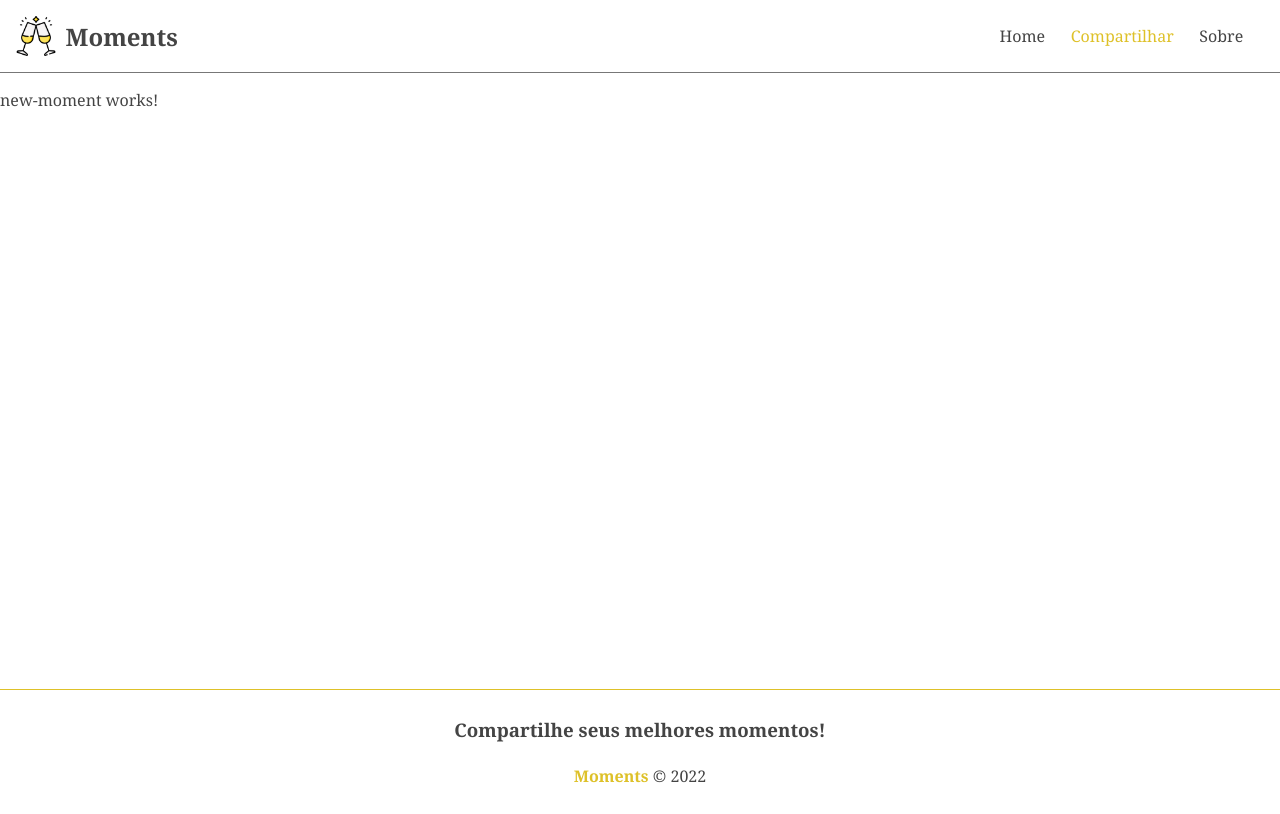
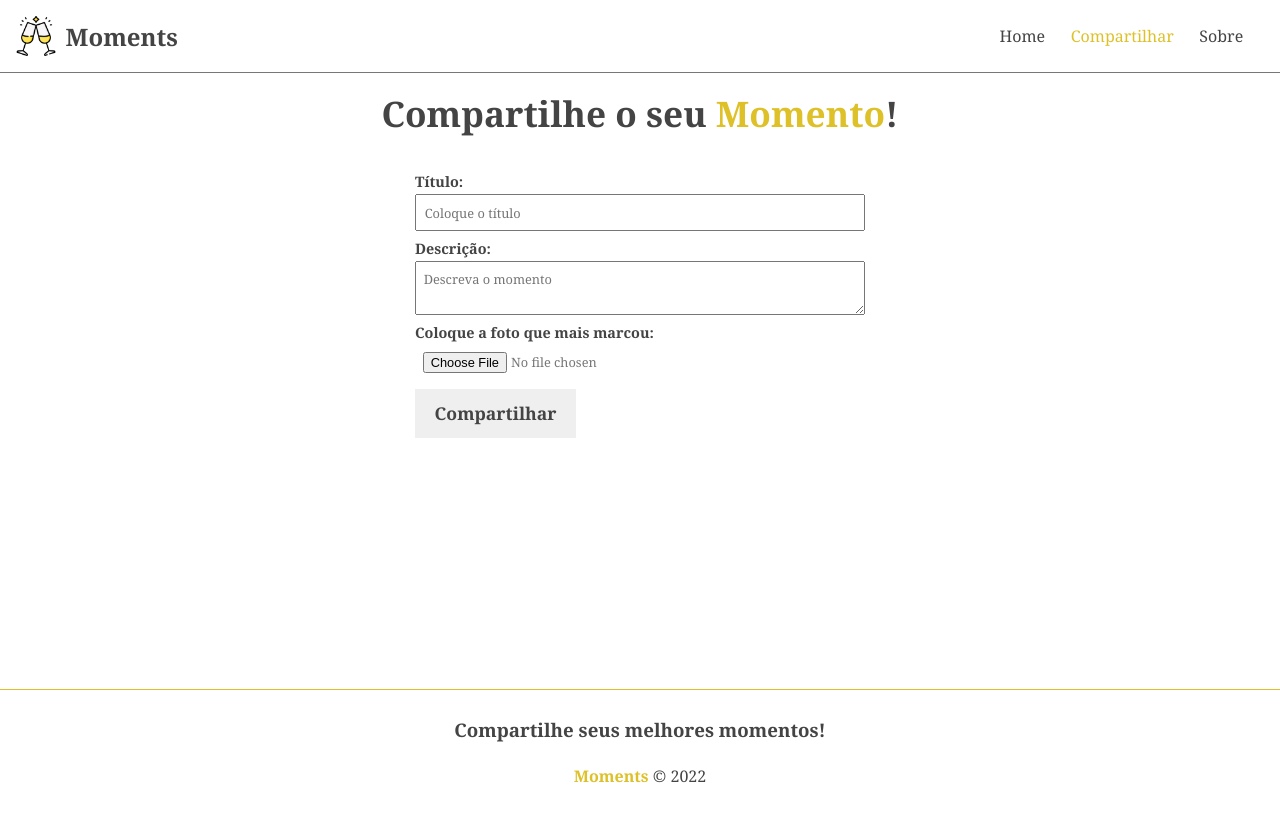
Before and after one commit to randradee/moments, an Angular app: page /moments/new in a window 1280 px wide. Built offline with nearby package versions, Linux system fonts and the light colour scheme.

Commit message:
criado e estilizado modelo de formulário

```diff
--- a/src/app/app.module.ts
+++ b/src/app/app.module.ts
@@ -8,6 +8,7 @@
 import { AboutComponent } from './components/pages/about/about.component';
 import { HomeComponent } from './components/pages/home/home.component';
 import { NewMomentComponent } from './components/pages/new-moment/new-moment.component';
+import { MomentFormComponent } from './components/moment-form/moment-form.component';
 
 @NgModule({
   declarations: [
@@ -16,7 +17,8 @@
     FooterComponent,
     AboutComponent,
     HomeComponent,
-    NewMomentComponent
+    NewMomentComponent,
+    MomentFormComponent
   ],
   imports: [
     BrowserModule,
--- /dev/null
+++ b/src/app/components/moment-form/moment-form.component.html
@@ -0,0 +1,15 @@
+<form>
+  <div class="form-group">
+    <label for="title">Título:</label>
+    <input type="text" placeholder="Coloque o título" required />
+  </div>
+  <div class="form-group">
+    <label for="description">Descrição:</label>
+    <textarea placeholder="Descreva o momento" required></textarea>
+  </div>
+  <div class="form-group">
+    <label for="image">Coloque a foto que mais marcou:</label>
+    <input type="file" />
+  </div>
+  <input type="submit" value="{{ btnText }}" />
+</form>
--- a/src/app/components/pages/new-moment/new-moment.component.css
+++ b/src/app/components/pages/new-moment/new-moment.component.css
@@ -0,0 +1,9 @@
+h2 {
+  text-align: center;
+  margin-bottom: 1em;
+  font-size: 2.2em;
+}
+
+h2 span {
+  color: #dec129;
+}
--- a/src/app/components/pages/new-moment/new-moment.component.html
+++ b/src/app/components/pages/new-moment/new-moment.component.html
@@ -1 +1,2 @@
-<p>new-moment works!</p>
+<h2>Compartilhe o seu <span>Momento</span>!</h2>
+<app-moment-form [btnText]="btnText"></app-moment-form>
--- a/src/app/components/pages/new-moment/new-moment.component.ts
+++ b/src/app/components/pages/new-moment/new-moment.component.ts
@@ -3,8 +3,8 @@
 @Component({
   selector: 'app-new-moment',
   templateUrl: './new-moment.component.html',
-  styleUrls: ['./new-moment.component.css']
+  styleUrls: ['./new-moment.component.css'],
 })
 export class NewMomentComponent {
-
+  btnText = 'Compartilhar';
 }
--- a/src/styles.css
+++ b/src/styles.css
@@ -15,3 +15,44 @@
 a:hover {
   color: #dec129;
 }
+
+/* FORM */
+form {
+  width: 450px;
+  margin: 0 auto;
+}
+
+.form-group {
+  display: flex;
+  flex-direction: column;
+  margin-bottom: 0.5em;
+}
+
+.form-group label {
+  font-weight: bold;
+  font-size: 0.9em;
+  margin-bottom: 0.2em;
+}
+
+.form-group input,
+.form-group textarea {
+  padding: 0.6em;
+  color: #777;
+  font-size: 0.8em;
+}
+
+input[type="submit"] {
+  background-color: #efefef;
+  border: 2px solid transparent;
+  padding: 0.6em 1em;
+  font-weight: bold;
+  font-size: 1.1em;
+  cursor: pointer;
+  transition: 0.4s;
+}
+
+input[type="submit"]:hover {
+  color: #dec129;
+  border-color: #dec129;
+  background-color: transparent;
+}
```
Also changed, not shown: src/app/components/moment-form/moment-form.component.ts (added, +10 -0 lines), src/app/components/moment-form/moment-form.component.css (added), 1 other file (tests, documents, lock files or other folders).
